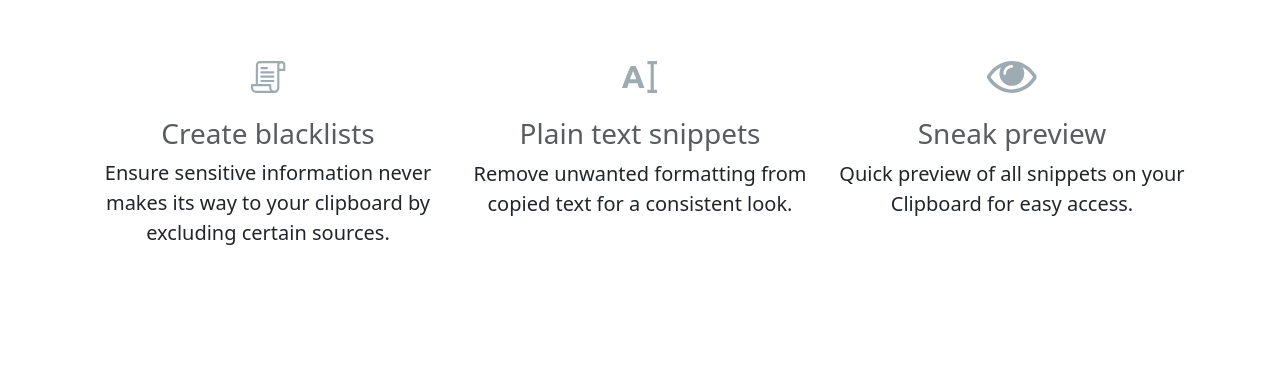
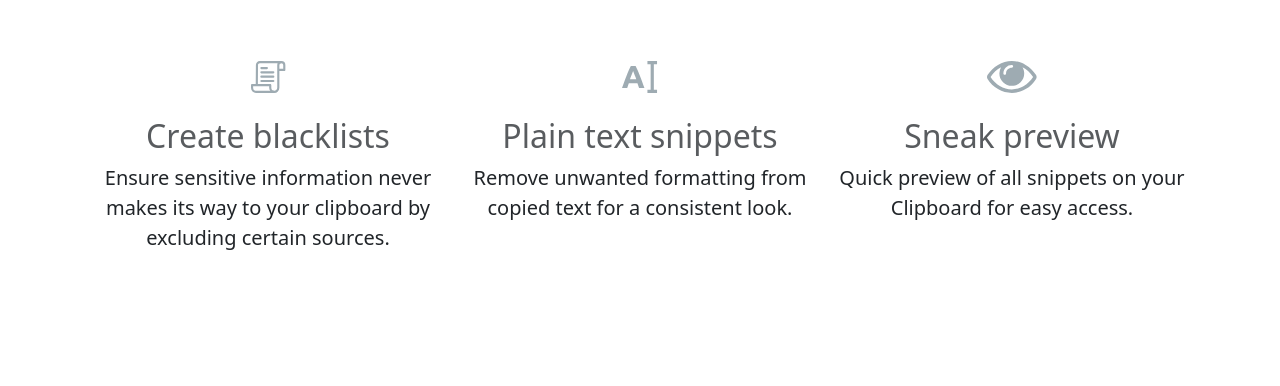
Before and after one commit to nurularifin83/clipboard-landing-page-master, a website: page index.html in a window 1280 px wide. Shown: the part 2550-2936 px from the top of the page. Drawn offline with Linux system fonts and the light colour scheme; a web font is replaced by a local one.

Commit message:
Update index.html

```diff
--- a/index.html
+++ b/index.html
@@ -93,7 +93,7 @@
             <div class="d-inline-flex fs-2 mb-4">
               <img src="assets/images/icon-blacklist.svg" class="img-fluid" width="35" alt="svg icon">
             </div>
-            <h3 class="text-muted">Create blacklists</h3>
+            <h2 class="text-muted">Create blacklists</h2>
             <p class="lead">Ensure sensitive information never makes its way to your clipboard by excluding certain sources.</p>
           </div>
 
@@ -101,7 +101,7 @@
             <div class="d-inline-flex fs-2 mb-4">
               <img src="assets/images/icon-text.svg" class="img-fluid" alt="svg icon">
             </div>
-            <h3 class="text-muted">Plain text snippets</h3>
+            <h2 class="text-muted">Plain text snippets</h2>
             <p class="lead">Remove unwanted formatting from copied text for a consistent look.</p>
           </div>
 
@@ -109,7 +109,7 @@
             <div class="d-inline-flex fs-2 mb-4">
               <img src="assets/images/icon-preview.svg" class="img-fluid" alt="svg icon">
             </div>
-            <h3 class="text-muted">Sneak preview</h3>
+            <h2 class="text-muted">Sneak preview</h2>
             <p class="lead">Quick preview of all snippets on your Clipboard for easy access.</p>
           </div>
 
```
